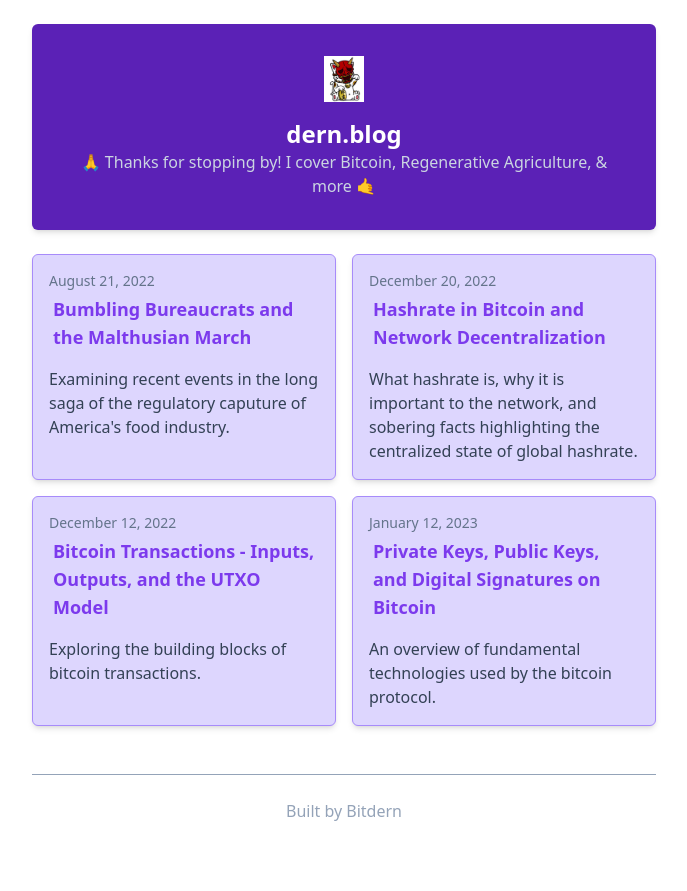
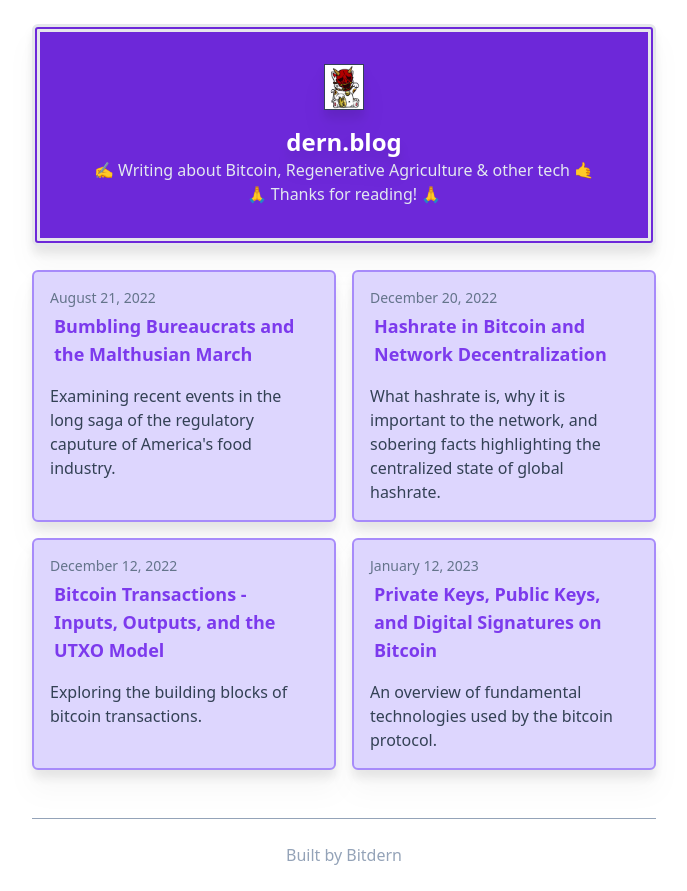
Before and after one commit to bitdern/dern-blog, a Next.js app: page / in a window 1280 px wide. Shown: the whole page, without its empty margins (296-983 px from the left). Before the commit the page ends 847 px from the top, so only its background shows below. Built offline with nearby package versions, Linux system fonts and the light colour scheme.

Commit message:
updated some styles

```diff
--- a/app/layout.tsx
+++ b/app/layout.tsx
@@ -15,21 +15,23 @@ export default function RootLayout({
   // header and footer props
   const header = (
     <header>
-      <div className="text-center bg-violet-800 shadow-md p-8 my-6 rounded-md">
+      <div className="text-center border-8 border-double bg-violet-700 drop-shadow-xl p-8 my-6 rounded-md">
         <Image
           src="/derncat.png"
           width={40}
           height={40}
-          className="mx-auto"
+          className="border border-slate-700 mx-auto drop-shadow-xl"
           alt={"logo"}
         />
         <Link href="/">
-          <h1 className="text-2xl text-white font-bold mt-4">dern.blog</h1>
+          <h1 className="text-2xl text-white font-bold mt-4 drop-shadow-xl">
+            dern.blog
+          </h1>
         </Link>
-        <p className="text-slate-300">
-          🙏 Thanks for stopping by! I cover Bitcoin, Regenerative Agriculture,
-          & more 🤙
+        <p className="text-slate-200">
+          ✍️ Writing about Bitcoin, Regenerative Agriculture & other tech 🤙
         </p>
+        <p className="text-slate-200"> 🙏 Thanks for reading! 🙏</p>
       </div>
     </header>
   );
--- a/components/PostPreview.tsx
+++ b/components/PostPreview.tsx
@@ -5,7 +5,7 @@ import { PostMetadata } from "./PostMetadata";
 const PostPreview = (props: PostMetadata) => {
   return (
     <div
-      className="border border-violet-400 p-4 rounded-md shadow-md
+      className="border-2 border-violet-400 p-4 rounded-md drop-shadow-xl
       bg-violet-200"
     >
       <p className="text-sm text-slate-500">{props.date}</p>
```
